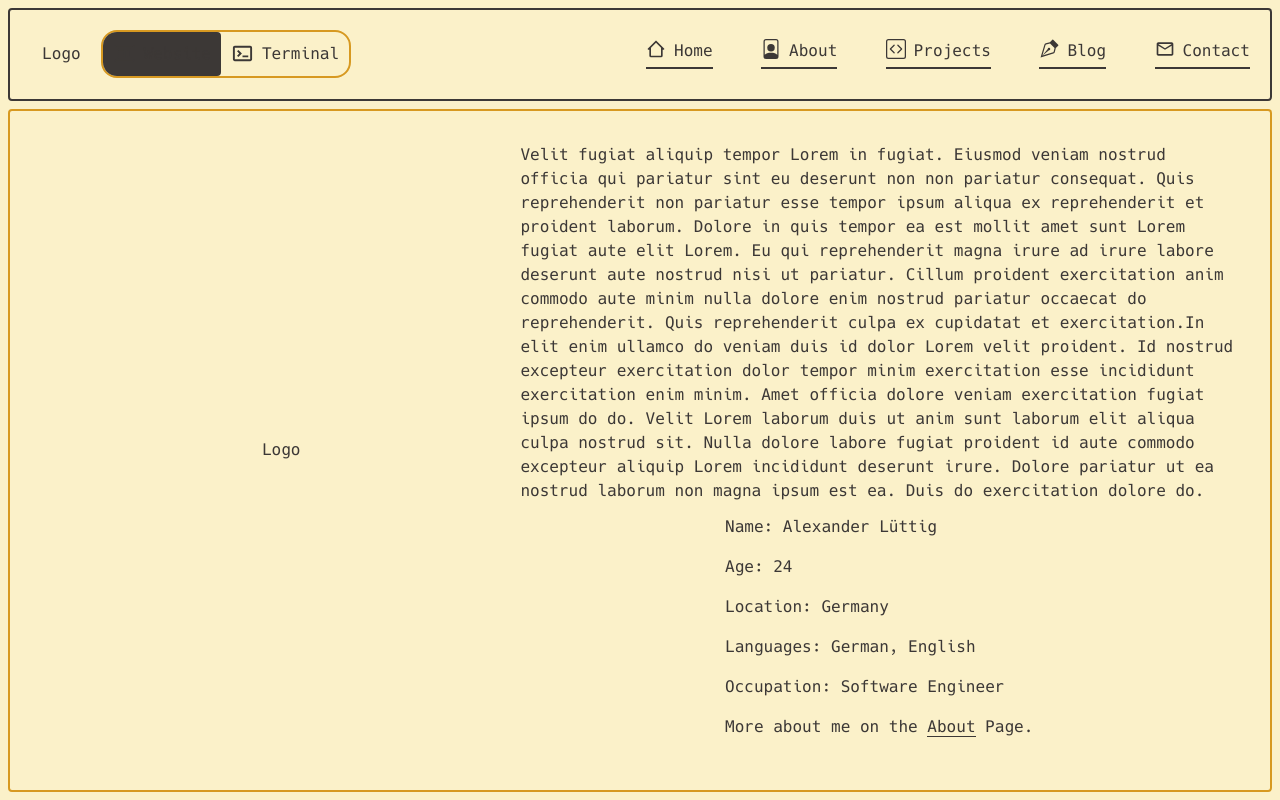
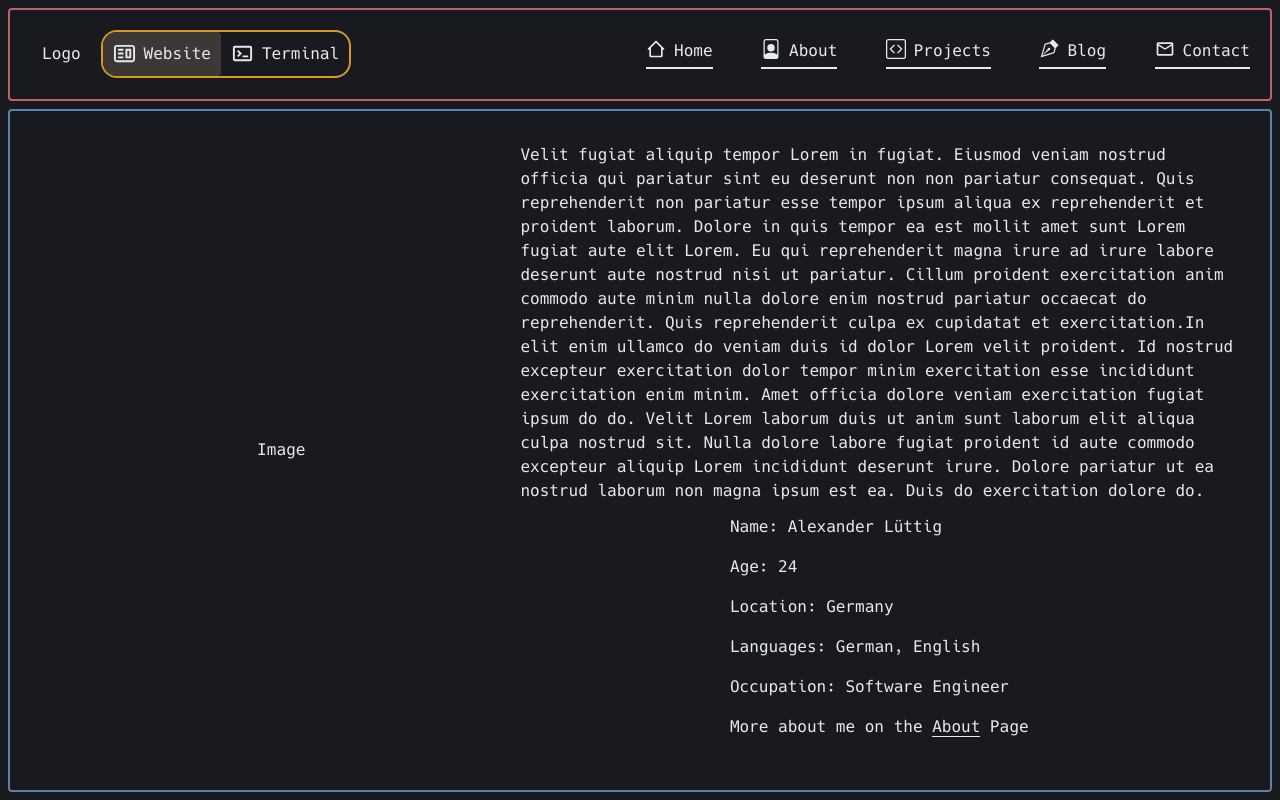
Before and after one commit to alexanderluettig/personal-website, a Next.js app: page / in a window 1280 px wide. Built offline with nearby package versions, Linux system fonts and the light colour scheme.

Commit message:
added placeholder pages

```diff
--- a/src/components/Ps1.tsx
+++ b/src/components/Ps1.tsx
@@ -4,14 +4,10 @@ import config from '../../config.json';
 export const Ps1 = () => {
     return (
         <div>
-            <span className="text-light-yellow dark:text-dark-yellow">
-                {config.ps1_username}
-            </span>
-            <span className="text-light-gray dark:text-dark-gray">@</span>
-            <span className="text-light-green dark:text-dark-green">
-                {config.ps1_hostname}
-            </span>
-            <span className="text-light-gray dark:text-dark-gray">:$ ~ </span>
+            <span className="text-dark-yellow">{config.ps1_username}</span>
+            <span className="text-dark-gray">@</span>
+            <span className="text-dark-green">{config.ps1_hostname}</span>
+            <span className="text-dark-gray">:$ ~ </span>
         </div>
     );
 };
--- a/src/components/input.tsx
+++ b/src/components/input.tsx
@@ -88,7 +88,7 @@ export const Input = ({
                 ref={inputRef}
                 id="prompt"
                 type="text"
-                className={`bg-light-background dark:bg-dark-background focus:outline-none flex-grow ${
+                className={`bg-dark-background focus:outline-none flex-grow ${
                     commandExists(command) || command === ''
                         ? 'text-dark-green'
                         : 'text-dark-red'
--- a/src/components/navigation/navbar.tsx
+++ b/src/components/navigation/navbar.tsx
@@ -10,7 +10,7 @@ const Navigation: React.FC = () => {
     var isIndex = router.pathname === '/';
 
     return (
-        <div className="h-[100px] flex flex-row justify-between items-center mb-2 pl-3 pt-5 pb-5 border-2 rounded dark:border-dark-red">
+        <div className="h-[100px] flex flex-row justify-between items-center mb-2 pl-3 pt-5 pb-5 border-2 rounded border-dark-red">
             <div className="flex flex-row items-center hover:cursor-pointer">
                 <Link href="/">
                     <span className="mr-5 ml-5">Logo</span>
--- a/src/components/terminal.tsx
+++ b/src/components/terminal.tsx
@@ -34,7 +34,7 @@ const Terminal: React.FC<TerminalPageProps> = ({ inputRef }) => {
     }, [history]);
 
     return (
-        <div className="p-8 overflow-hidden h-full border-2 rounded border-light-yellow dark:border-dark-yellow">
+        <div className="p-8 overflow-hidden h-full border-2 rounded border-dark-yellow">
             <div ref={containerRef} className="overflow-y-auto h-full">
                 <History history={history} />
 
--- a/src/components/websiteView.tsx
+++ b/src/components/websiteView.tsx
@@ -3,10 +3,10 @@ import config from '../../config.json';
 
 const WebsiteView: React.FC = () => {
     return (
-        <div className="p-8 overflow-hidden h-full border-2 rounded border-light-yellow dark:border-dark-yellow">
+        <div className="p-8 overflow-hidden h-full border-2 rounded border-dark-yellow">
             <div className="overflow-hidden overflow-y-auto w-full h-full flex flex-row justify-center items-center">
                 <div className="min-w-[40%] flex flex-col items-center justify-center">
-                    <div>Logo</div>
+                    <div>Image</div>
                 </div>
                 <div className="w-full h-full flex flex-col items-center space-y-3">
                     <div>
@@ -49,14 +49,14 @@ const WebsiteView: React.FC = () => {
                         <p>
                             More about me on the
                             <Link href="/about">
-                                <span className="hover:text-light-yellow dark:hover:text-dark-yellow">
+                                <span className="hover:text-dark-yellow">
                                     {' '}
                                     <span className="border-b-[1px]">
                                         About
                                     </span>{' '}
                                 </span>
                             </Link>
-                            Page.
+                            Page
                         </p>
                     </div>
                 </div>
--- a/src/pages/_app.tsx
+++ b/src/pages/_app.tsx
@@ -14,8 +14,8 @@ const App = ({ Component, pageProps }) => {
                     maximum-scale="1"
                 />
             </Head>
-            <div className="text-light-foreground dark:text-dark-foreground min-w-max text-xs md:min-w-full md:text-base">
-                <main className="flex flex-col bg-light-background dark:bg-dark-background w-full h-full p-2">
+            <div className="text-dark-foreground min-w-max text-xs md:min-w-full md:text-base">
+                <main className="flex flex-col bg-dark-background w-full h-full p-2">
                     <Navigation />
                     <Component {...pageProps} />
                 </main>
--- /dev/null
+++ b/src/pages/about/index.tsx
@@ -0,0 +1,6 @@
+const About: React.FC = () => {
+    return (
+        <div className="h-full border-2 rounded border-dark-yellow">About</div>
+    );
+};
+export default About;
--- a/src/pages/blog/index.tsx
+++ b/src/pages/blog/index.tsx
@@ -1,8 +1,6 @@
 const Blog = () => {
     return (
-        <div className="h-full border-2 rounded border-light-yellow dark:border-dark-yellow">
-            Blog
-        </div>
+        <div className="h-full border-2 rounded border-dark-yellow">Blog</div>
     );
 };
 
--- /dev/null
+++ b/src/pages/contact/index.tsx
@@ -0,0 +1,9 @@
+const Contact: React.FC = () => {
+    return (
+        <div className="h-full border-2 rounded border-dark-yellow">
+            Contact
+        </div>
+    );
+};
+
+export default Contact;
--- /dev/null
+++ b/src/pages/projects/index.tsx
@@ -0,0 +1,9 @@
+const Projects: React.FC = () => {
+    return (
+        <div className="h-full border-2 rounded border-dark-yellow">
+            Projects
+        </div>
+    );
+};
+
+export default Projects;
--- a/src/utils/bin/api_commands.ts
+++ b/src/utils/bin/api_commands.ts
@@ -8,7 +8,7 @@ export const projects = async (args: string[]): Promise<string> => {
     return projects
         .map(
             (repo) =>
-        `${repo.name} - <a class="text-light-blue dark:text-dark-blue underline" href="${repo.html_url}" target="_blank">${repo.html_url}</a>`,
+                `${repo.name} - <a class="text-dark-blue underline" href="${repo.html_url}" target="_blank">${repo.html_url}</a>`,
         )
         .join('\n');
 };
```
Also changed, not shown: src/utils/api.ts (indentation only). Lines whose indentation alone changed are shown as unchanged.
